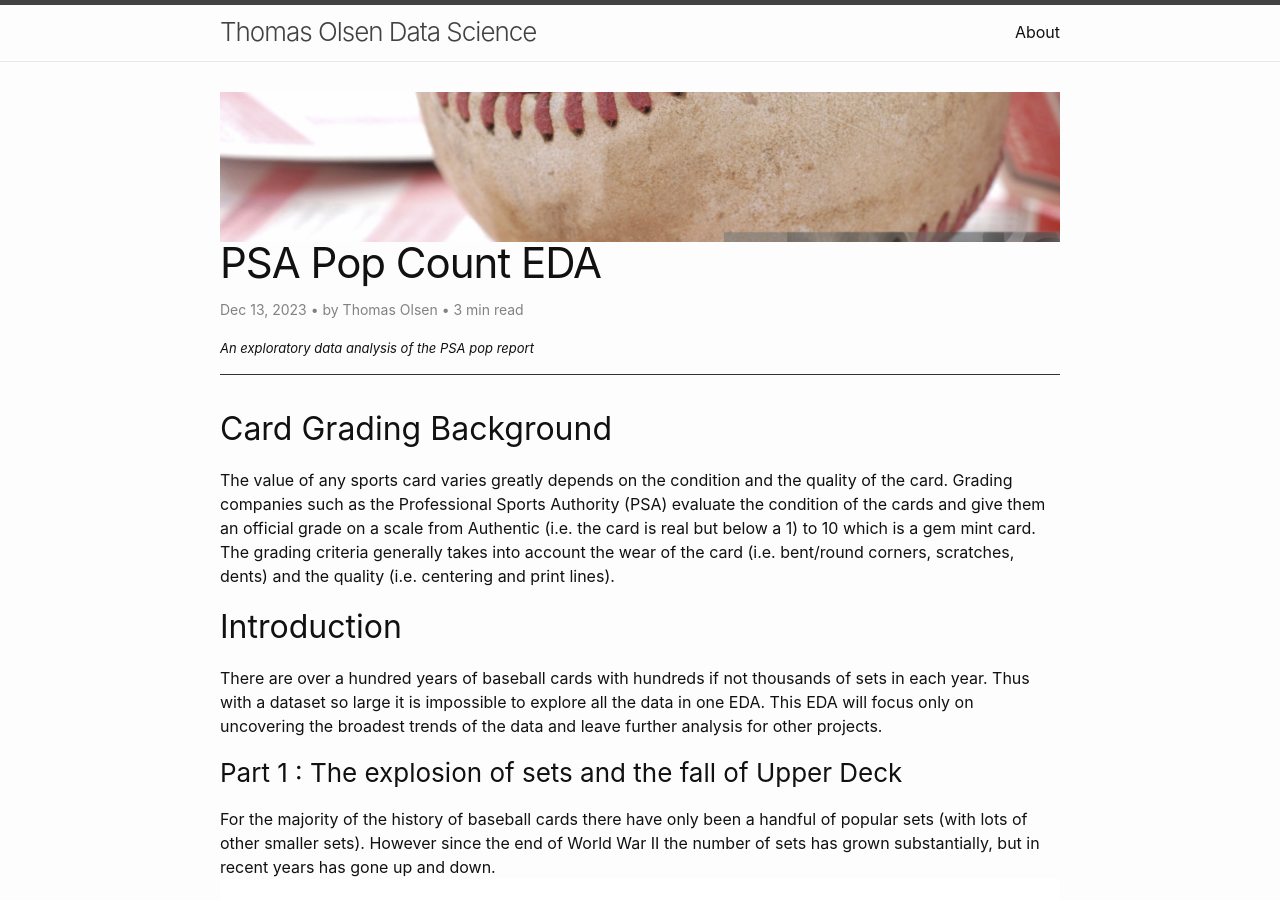
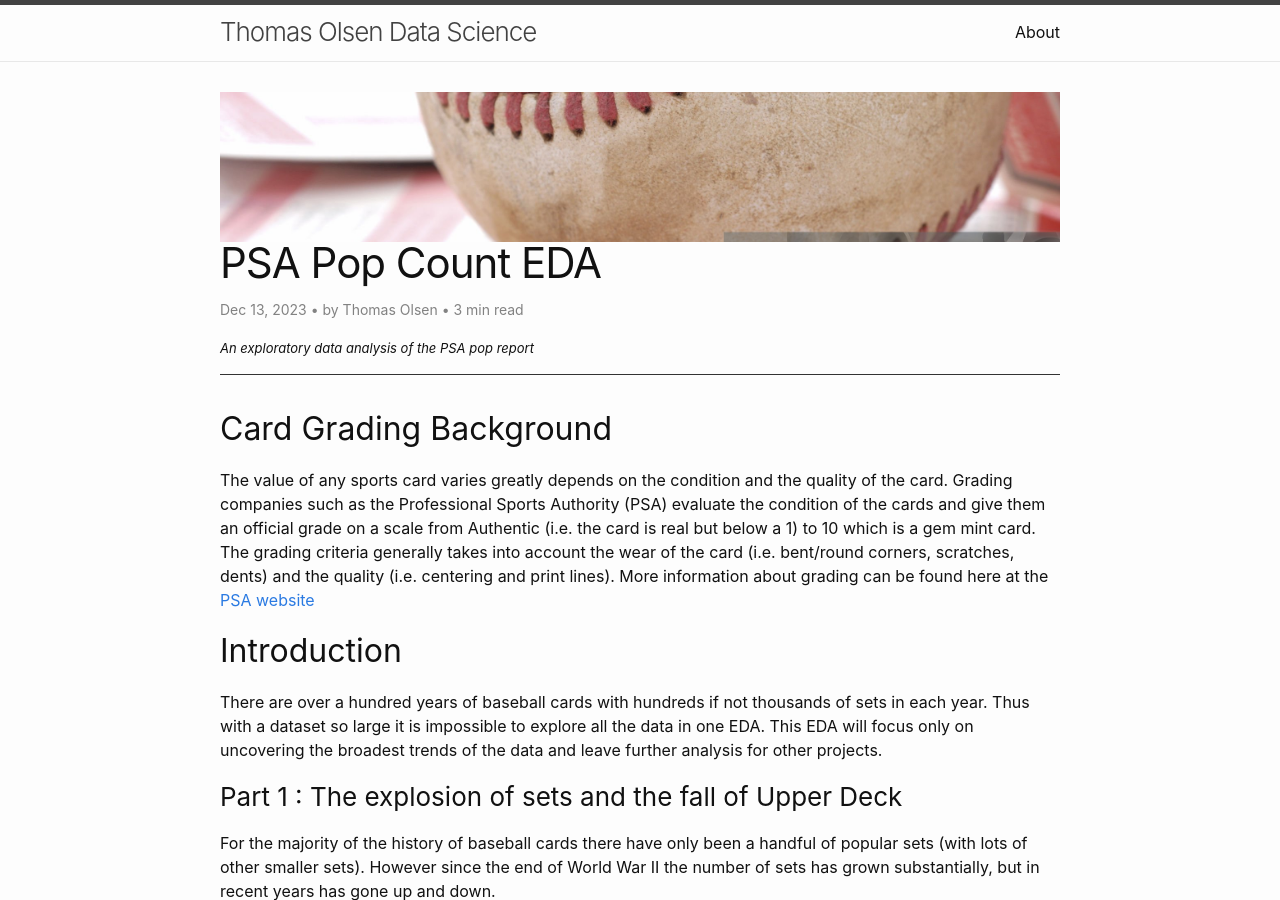
Before and after one commit to tolsen25/tolsen25.github.io, a Jekyll site: the page built from _posts/2023-12-13-PSA-EDA.md, in a window 1280 px wide and 900 px high. Built offline with Jekyll 4.4.1, drawn with Linux system fonts in a browser that asks for light colours; comment, search, counter and statistics services are not loaded.

Commit message:
Update 2023-12-13-PSA-EDA.md

```diff
--- a/_posts/2023-12-13-PSA-EDA.md
+++ b/_posts/2023-12-13-PSA-EDA.md
@@ -8,6 +8,7 @@ image: /assets/images/baseballCards.jpg
 
 ## Card Grading Background
 The value of any sports card varies greatly depends on the condition and the quality of the card. Grading companies such as the Professional Sports Authority (PSA) evaluate the condition of the cards and give them an official grade on a scale from Authentic (i.e. the card is real but below a 1) to 10 which is a gem mint card.  The grading criteria generally takes into account the wear of the card (i.e. bent/round corners, scratches, dents) and the quality (i.e. centering and print lines).
+More information about grading can be found here at the [PSA website](https://www.psacard.com/gradingstandards)
 
 ## Introduction
 There are over a hundred years of baseball cards with hundreds if not thousands of sets in each year.  Thus with a dataset so large it is impossible to explore all the data in one EDA.  This EDA will focus only on uncovering the broadest trends of the data and leave further analysis for other projects.
```
